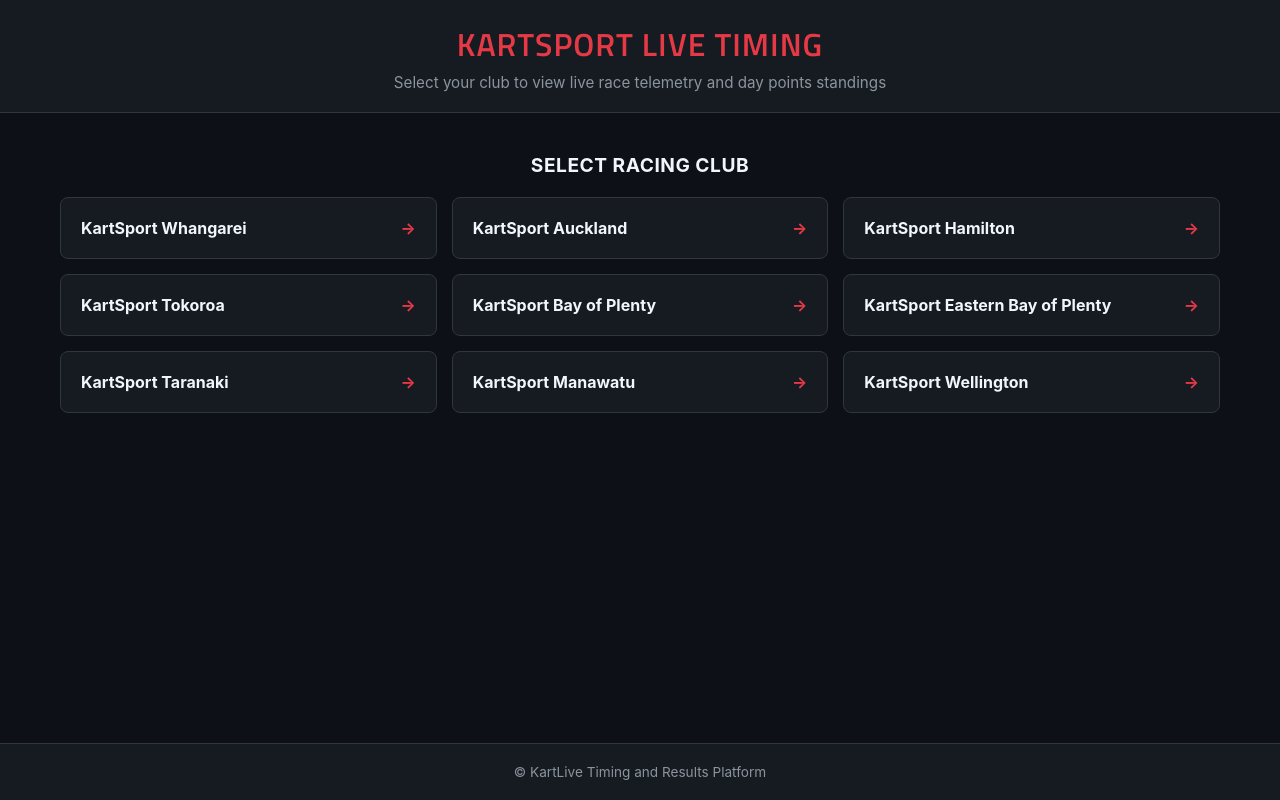
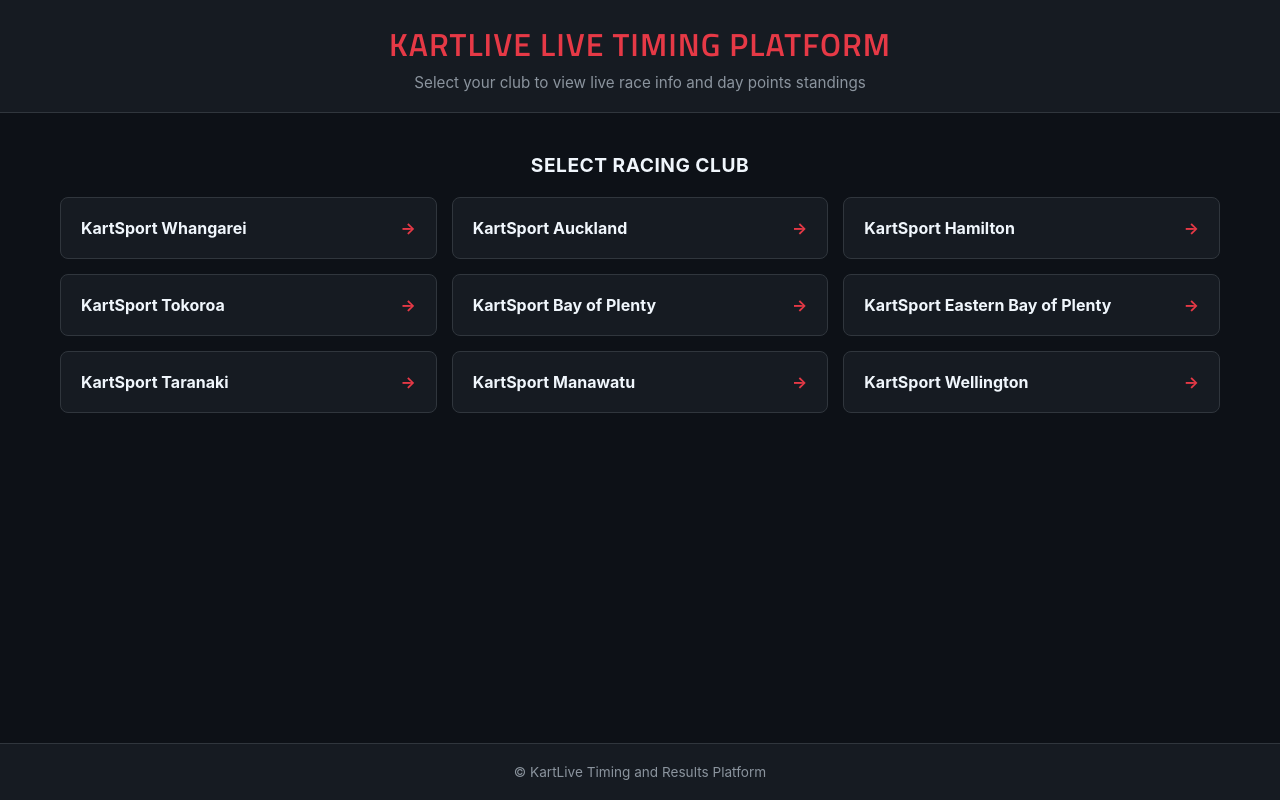
Before and after one commit to jaronburbidge/kartlivetiming, a website: page public/index.html in a window 1280 px wide. Drawn offline with Linux system fonts and the light colour scheme.

Commit message:
Update index.html

```diff
--- a/public/index.html
+++ b/public/index.html
@@ -66,8 +66,8 @@
 <body>
 
     <header>
-        <h1>KartSport Live Timing</h1>
-        <p>Select your club to view live race telemetry and day points standings</p>
+        <h1>KartLive Live Timing Platform</h1>
+        <p>Select your club to view live race info and day points standings</p>
     </header>
 
     <div class="container">
```
